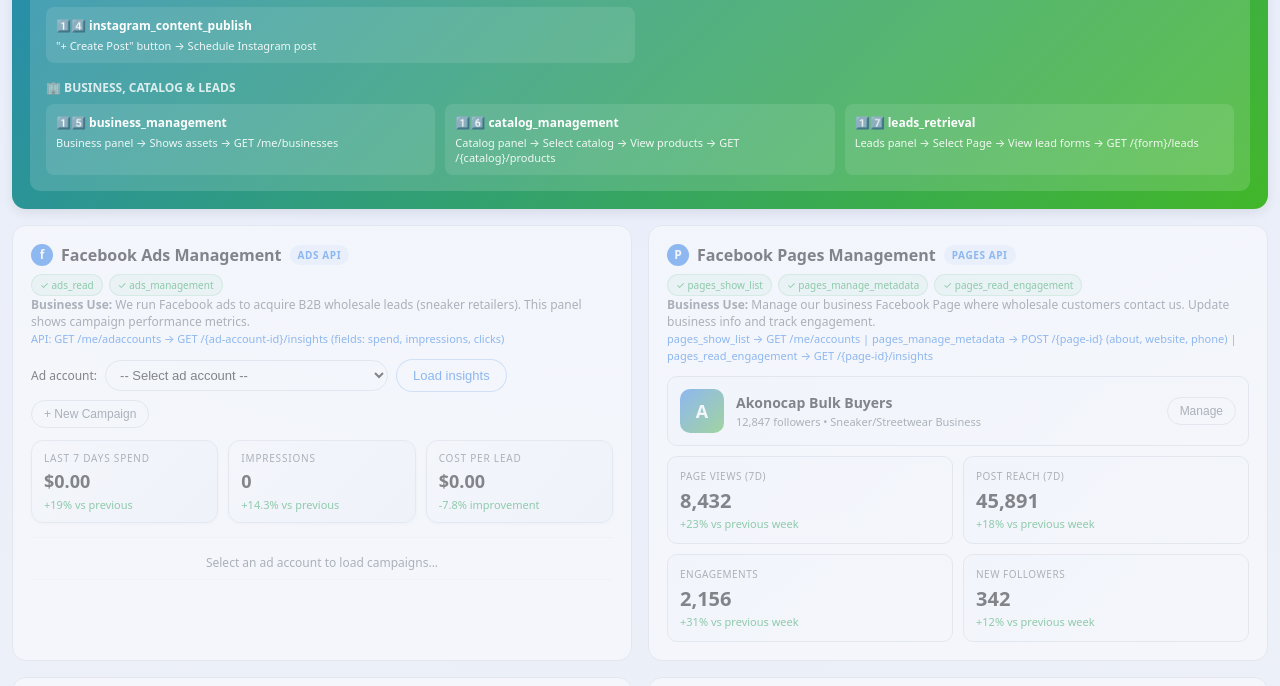
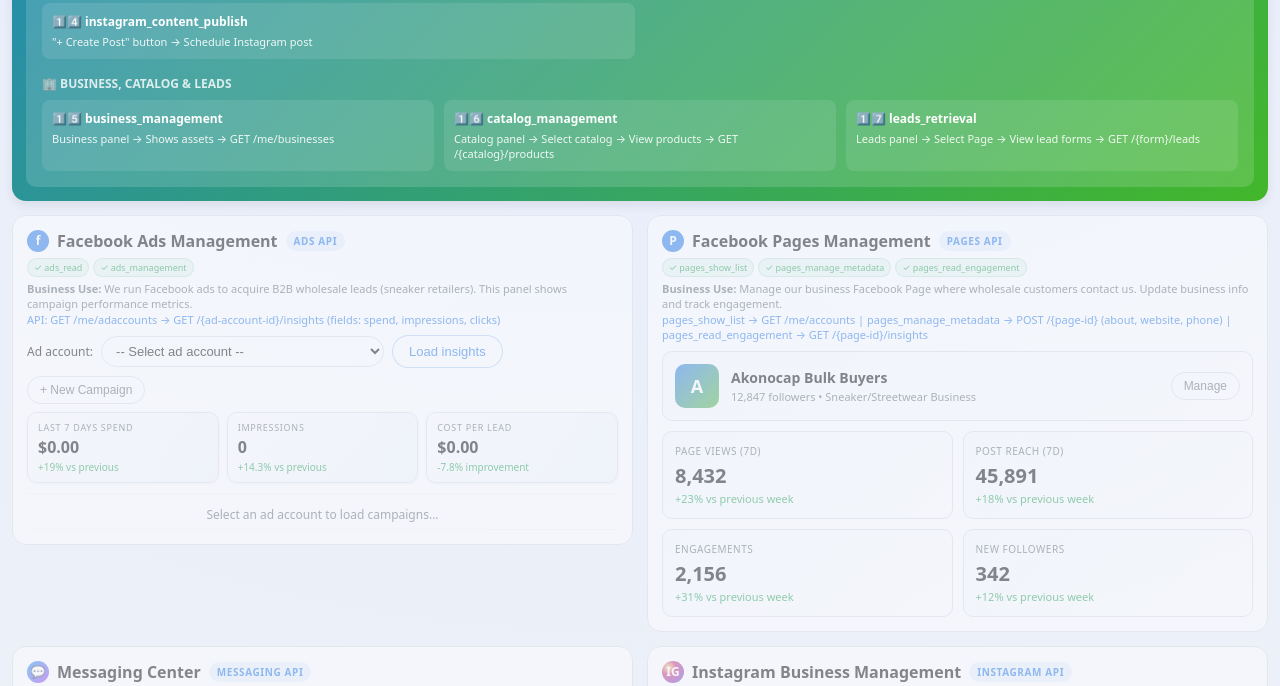
Before and after one commit to richhoodtraining/akonocap-dashboard, a plain HTML site: page index.html in a window 1280 px wide. Shown: the part 964-1650 px from the top of the page. Drawn offline with Linux system fonts and the light colour scheme.

Commit message:
feat: Adjust grid layout, reduce spacing, and decrease font sizes for a more compact UI.

```diff
--- a/index.html
+++ b/index.html
@@ -268,14 +268,16 @@
       max-width: 1380px;
       display: grid;
       grid-template-columns: 1fr 1fr;
-      gap: 16px;
+      grid-auto-rows: min-content;
+      align-items: start;
+      gap: 14px;
     }
 
     /* Panels */
     .panel {
       background: var(--bg-card);
       border-radius: 14px;
-      padding: 18px;
+      padding: 14px;
       border: 1px solid var(--border-subtle);
       box-shadow: var(--shadow-soft);
       transition: all 0.15s ease;
@@ -303,9 +305,9 @@
       display: flex;
       justify-content: space-between;
       align-items: flex-start;
-      margin-bottom: 8px;
+      margin-bottom: 6px;
       flex-wrap: wrap;
-      gap: 8px;
+      gap: 6px;
     }
 
     .panel-title {
@@ -317,9 +319,10 @@
     }
 
     .panel-sub {
-      font-size: 12px;
+      font-size: 11px;
       color: var(--text-muted);
-      margin-bottom: 12px;
+      margin-bottom: 8px;
+      line-height: 1.4;
     }
 
     .badge {
@@ -333,15 +336,15 @@
     }
 
     .perm-pill {
-      font-size: 10px;
-      padding: 3px 8px;
+      font-size: 9px;
+      padding: 2px 6px;
       border-radius: 999px;
       background: var(--pill-bg);
       color: var(--text-muted);
       border: 1px solid rgba(0, 0, 0, 0.04);
       display: inline-flex;
       align-items: center;
-      gap: 4px;
+      gap: 3px;
     }
 
     .perm-pill.active {
@@ -353,8 +356,9 @@
     .perm-group {
       display: flex;
       flex-wrap: wrap;
-      gap: 6px;
-      margin-top: 4px;
+      gap: 4px;
+      margin-top: 2px;
+      margin-bottom: 4px;
     }
 
     .field-row {
@@ -362,7 +366,7 @@
       flex-wrap: wrap;
       align-items: center;
       gap: 8px;
-      margin-bottom: 12px;
+      margin-bottom: 8px;
       font-size: 12px;
     }
 
@@ -391,14 +395,14 @@
     .cards {
       display: grid;
       grid-template-columns: repeat(3, 1fr);
-      gap: 10px;
-      margin-bottom: 14px;
+      gap: 8px;
+      margin-bottom: 10px;
     }
 
     .card {
       background: linear-gradient(135deg, #ffffff, #f5f7fb);
-      border-radius: 12px;
-      padding: 10px 12px;
+      border-radius: 10px;
+      padding: 8px 10px;
       border: 1px solid #dde1ea;
       box-shadow: 0 1px 3px rgba(0, 0, 0, 0.06);
       transition: transform 0.1s ease;
@@ -414,37 +418,37 @@
     }
 
     .card-label {
-      font-size: 10px;
+      font-size: 9px;
       text-transform: uppercase;
       letter-spacing: 0.08em;
       color: var(--text-muted);
     }
 
     .card-value {
-      margin-top: 4px;
-      font-size: 18px;
+      margin-top: 2px;
+      font-size: 16px;
       font-weight: 600;
     }
 
     .card-delta {
-      margin-top: 4px;
-      font-size: 11px;
+      margin-top: 2px;
+      font-size: 10px;
       color: var(--success);
     }
 
     /* List */
     .list {
-      margin-top: 6px;
+      margin-top: 4px;
       font-size: 12px;
       border-top: 1px solid rgba(0, 0, 0, 0.04);
-      padding-top: 8px;
+      padding-top: 6px;
     }
 
     .list-item {
       display: flex;
       justify-content: space-between;
       align-items: center;
-      padding: 8px 0;
+      padding: 6px 0;
       border-bottom: 1px solid rgba(0, 0, 0, 0.03);
       cursor: pointer;
       transition: background 0.12s ease;
```
